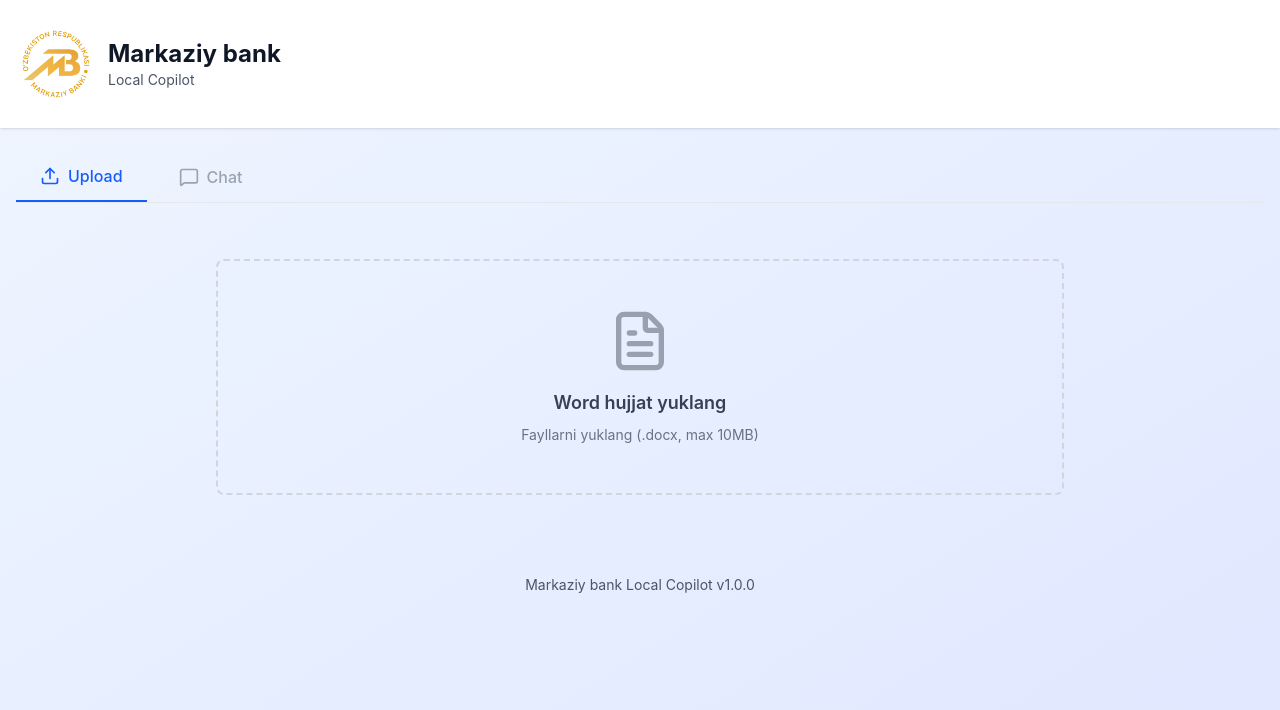
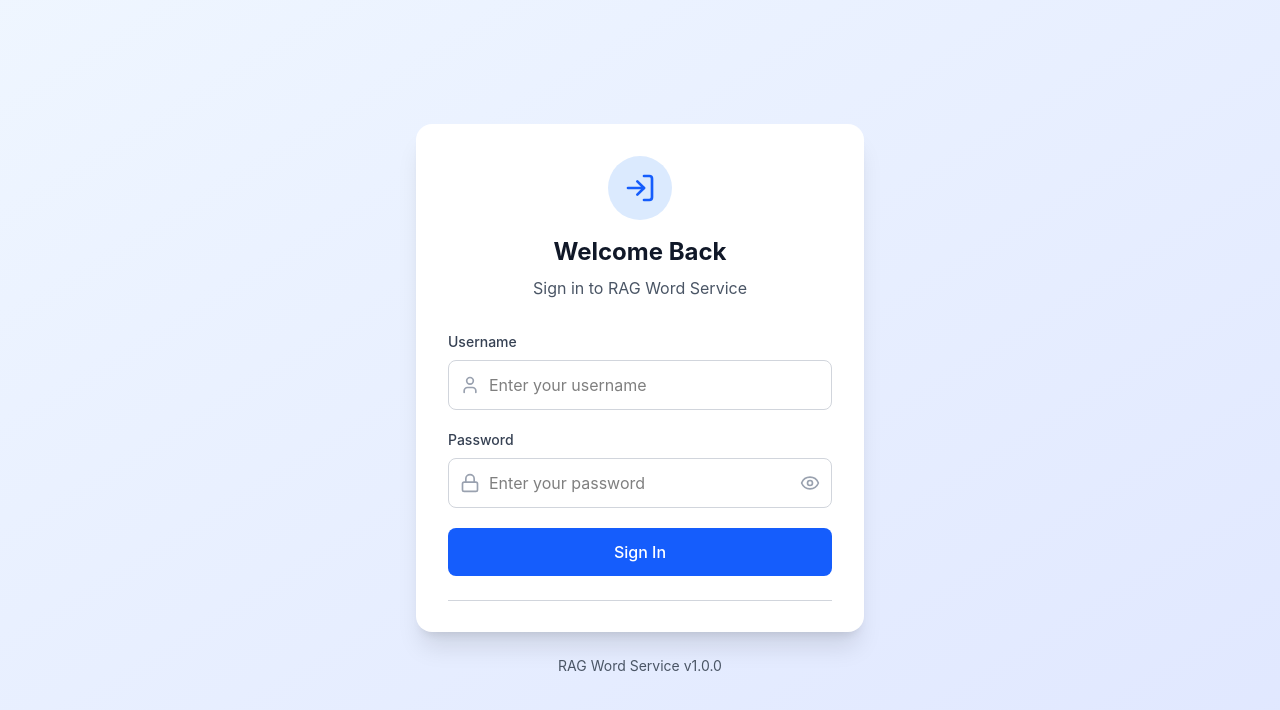
Before and after one commit to tuitshoxrux/rag-frontend, a React app: page / in a window 1280 px wide. Shown: the top 710 px of the page. Built offline with nearby package versions, Linux system fonts and the light colour scheme; the HTML template or start-up script is replaced by a standard one.

Commit message:
login page added

```diff
--- a/src/App.tsx
+++ b/src/App.tsx
@@ -1,9 +1,12 @@
 import  { useState } from 'react';
 import { FileUpload } from './components/FileUpload';
 import { ChatInterface } from './components/ChatInterface';
-import {  Upload as UploadIcon, MessageSquare } from 'lucide-react';
+import { Login } from './components/Login';
+import { useAuth } from './hooks/useAuth';
+import { BookOpen, Upload as UploadIcon, MessageSquare, LogOut } from 'lucide-react';
 
 function App() {
+  const { user, isAuthenticated, loading, login, logout } = useAuth();
   const [activeTab, setActiveTab] = useState<'upload' | 'chat'>('upload');
   const [hasUploadedDocs, setHasUploadedDocs] = useState(false);
 
@@ -12,17 +15,52 @@
     setActiveTab('chat');
   };
 
+  // Show loading state
+  if (loading) {
+    return (
+      <div className="min-h-screen bg-gradient-to-br from-blue-50 to-indigo-100 flex items-center justify-center">
+        <div className="text-center">
+          <div className="animate-spin rounded-full h-12 w-12 border-b-2 border-blue-600 mx-auto"></div>
+          <p className="mt-4 text-gray-600">Loading...</p>
+        </div>
+      </div>
+    );
+  }
+
+  // Show login if not authenticated
+  if (!isAuthenticated) {
+    return <Login onLogin={login} />;
+  }
+
+  // Main App (after login)
   return (
     <div className="min-h-screen bg-gradient-to-br from-blue-50 to-indigo-100">
       {/* Header */}
       <header className="bg-white shadow-sm">
         <div className="max-w-7xl mx-auto px-4 py-6">
-          <div className="flex items-center gap-3">
-            {/* <BookOpen className="w-8 h-8 text-blue-600" /> */}
-            <img src="logo.png" alt="CBU logo" className='w-20 h-20'/>
-            <div>
-              <h1 className="text-2xl font-bold text-gray-900">Markaziy bank</h1>
-              <p className="text-sm text-gray-600">Local Copilot</p>
+          <div className="flex items-center justify-between">
+            <div className="flex items-center gap-3">
+              <BookOpen className="w-8 h-8 text-blue-600" />
+              <div>
+                <h1 className="text-2xl font-bold text-gray-900">RAG Word Service</h1>
+                <p className="text-sm text-gray-600">Upload documents and ask questions</p>
+              </div>
+            </div>
+
+            {/* User Info & Logout */}
+            <div className="flex items-center gap-4">
+              <div className="text-right">
+                <p className="text-sm font-medium text-gray-700">{user?.username}</p>
+                <p className="text-xs text-gray-500">Logged in</p>
+              </div>
+              <button
+                onClick={logout}
+                className="flex items-center gap-2 px-4 py-2 text-gray-700 hover:text-red-600 hover:bg-red-50 rounded-lg transition-colors"
+                title="Logout"
+              >
+                <LogOut className="w-5 h-5" />
+                <span className="hidden sm:inline">Logout</span>
+              </button>
             </div>
           </div>
         </div>
@@ -68,7 +106,7 @@
 
       {/* Footer */}
       <footer className="mt-auto py-6 text-center text-gray-600 text-sm">
-        <p>Markaziy bank Local Copilot v1.0.0</p>
+        <p>RAG Word Service v1.0.0 • Powered by OpenAI & Qdrant</p>
       </footer>
     </div>
   );
--- /dev/null
+++ b/src/components/Login.tsx
@@ -0,0 +1,157 @@
+import React, { useState } from 'react';
+import { LogIn, User, Lock, Eye, EyeOff } from 'lucide-react';
+
+interface LoginProps {
+  onLogin: (username: string) => void;
+}
+
+export const Login: React.FC<LoginProps> = ({ onLogin }) => {
+  const [username, setUsername] = useState('');
+  const [password, setPassword] = useState('');
+  const [showPassword, setShowPassword] = useState(false);
+  const [error, setError] = useState('');
+  const [loading, setLoading] = useState(false);
+
+  const handleSubmit = async (e: React.FormEvent) => {
+    e.preventDefault();
+    setError('');
+
+    // Validation
+    if (!username.trim()) {
+      setError('Please enter username');
+      return;
+    }
+
+    if (!password.trim()) {
+      setError('Please enter password');
+      return;
+    }
+
+    setLoading(true);
+
+    // Simple authentication (no backend needed)
+    // You can add your own logic here
+    setTimeout(() => {
+      if (username && password) {
+        // Store in localStorage
+        localStorage.setItem('rag_user', username);
+        localStorage.setItem('rag_auth', 'true');
+        onLogin(username);
+      } else {
+        setError('Invalid credentials');
+      }
+      setLoading(false);
+    }, 500);
+  };
+
+  // Demo credentials handler
+  const handleDemoLogin = () => {
+    setUsername('demo');
+    setPassword('demo123');
+  };
+
+  return (
+    <div className="min-h-screen bg-gradient-to-br from-blue-50 to-indigo-100 flex items-center justify-center p-4">
+      <div className="w-full max-w-md">
+        {/* Login Card */}
+        <div className="bg-white rounded-2xl shadow-xl p-8">
+          {/* Header */}
+          <div className="text-center mb-8">
+            <div className="inline-flex items-center justify-center w-16 h-16 bg-blue-100 rounded-full mb-4">
+              <LogIn className="w-8 h-8 text-blue-600" />
+            </div>
+            <h1 className="text-2xl font-bold text-gray-900">Welcome Back</h1>
+            <p className="text-gray-600 mt-2">Sign in to RAG Word Service</p>
+          </div>
+
+          {/* Error Message */}
+          {error && (
+            <div className="mb-4 p-3 bg-red-50 border border-red-200 text-red-700 rounded-lg text-sm">
+              {error}
+            </div>
+          )}
+
+          {/* Login Form */}
+          <form onSubmit={handleSubmit} className="space-y-5">
+            {/* Username Input */}
+            <div>
+              <label className="block text-sm font-medium text-gray-700 mb-2">
+                Username
+              </label>
+              <div className="relative">
+                <div className="absolute inset-y-0 left-0 pl-3 flex items-center pointer-events-none">
+                  <User className="h-5 w-5 text-gray-400" />
+                </div>
+                <input
+                  type="text"
+                  value={username}
+                  onChange={(e) => setUsername(e.target.value)}
+                  placeholder="Enter your username"
+                  className="block w-full pl-10 pr-3 py-3 border border-gray-300 rounded-lg focus:outline-none focus:ring-2 focus:ring-blue-500 focus:border-transparent"
+                />
+              </div>
+            </div>
+
+            {/* Password Input */}
+            <div>
+              <label className="block text-sm font-medium text-gray-700 mb-2">
+                Password
+              </label>
+              <div className="relative">
+                <div className="absolute inset-y-0 left-0 pl-3 flex items-center pointer-events-none">
+                  <Lock className="h-5 w-5 text-gray-400" />
+                </div>
+                <input
+                  type={showPassword ? 'text' : 'password'}
+                  value={password}
+                  onChange={(e) => setPassword(e.target.value)}
+                  placeholder="Enter your password"
+                  className="block w-full pl-10 pr-10 py-3 border border-gray-300 rounded-lg focus:outline-none focus:ring-2 focus:ring-blue-500 focus:border-transparent"
+                />
+                <button
+                  type="button"
+                  onClick={() => setShowPassword(!showPassword)}
+                  className="absolute inset-y-0 right-0 pr-3 flex items-center"
+                >
+                  {showPassword ? (
+                    <EyeOff className="h-5 w-5 text-gray-400 hover:text-gray-600" />
+                  ) : (
+                    <Eye className="h-5 w-5 text-gray-400 hover:text-gray-600" />
+                  )}
+                </button>
+              </div>
+            </div>
+
+            {/* Submit Button */}
+            <button
+              type="submit"
+              disabled={loading}
+              className="w-full bg-blue-600 text-white py-3 rounded-lg font-medium hover:bg-blue-700 focus:outline-none focus:ring-2 focus:ring-blue-500 focus:ring-offset-2 disabled:bg-gray-400 disabled:cursor-not-allowed transition-colors"
+            >
+              {loading ? 'Signing in...' : 'Sign In'}
+            </button>
+          </form>
+
+          {/* Demo Login */}
+          <div className="mt-6">
+            <div className="relative">
+              <div className="absolute inset-0 flex items-center">
+                <div className="w-full border-t border-gray-300"></div>
+              </div>
+
+            </div>
+
+
+          </div>
+
+
+        </div>
+
+        {/* Footer Note */}
+        <p className="text-center text-sm text-gray-600 mt-6">
+          RAG Word Service v1.0.0
+        </p>
+      </div>
+    </div>
+  );
+};
--- /dev/null
+++ b/src/hooks/useAuth.ts
@@ -0,0 +1,38 @@
+import { useState, useEffect } from 'react';
+import type { User } from '../types';
+
+export const useAuth = () => {
+  const [user, setUser] = useState<User | null>(null);
+  const [isAuthenticated, setIsAuthenticated] = useState(false);
+  const [loading, setLoading] = useState(true);
+
+  useEffect(() => {
+    // Check if user is already logged in
+    const storedUser = localStorage.getItem('rag_user');
+    const isAuth = localStorage.getItem('rag_auth') === 'true';
+
+    if (storedUser && isAuth) {
+      setUser({ username: storedUser });
+      setIsAuthenticated(true);
+    }
+
+    setLoading(false);
+  }, []);
+
+  const login = (username: string) => {
+    const newUser: User = { username };
+    setUser(newUser);
+    setIsAuthenticated(true);
+    localStorage.setItem('rag_user', username);
+    localStorage.setItem('rag_auth', 'true');
+  };
+
+  const logout = () => {
+    setUser(null);
+    setIsAuthenticated(false);
+    localStorage.removeItem('rag_user');
+    localStorage.removeItem('rag_auth');
+  };
+
+  return { user, isAuthenticated, loading, login, logout };
+};
--- a/src/types/index.ts
+++ b/src/types/index.ts
@@ -48,3 +48,9 @@
   sources?: Source[];
   timestamp: Date;
 }
+
+// Auth Types
+export interface User {
+  username: string;
+  email?: string;
+}
```
